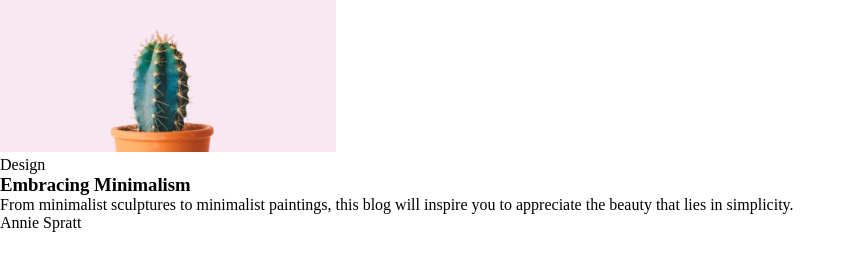
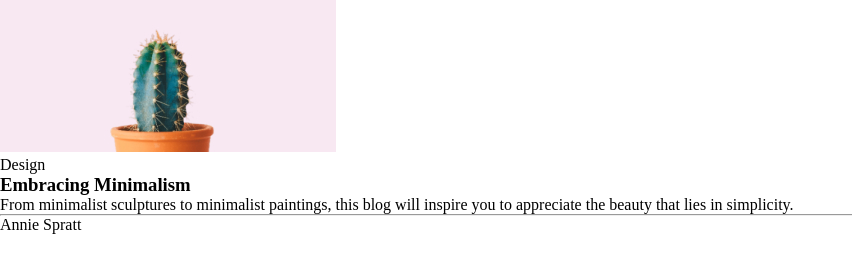
Before and after one commit to MellonFive/devchallenge-Minimal-Blog-Card, a plain HTML site: page index.html in a window 1280 px wide. Shown: the full height of the page, 0-852 px from the left. Drawn offline with Linux system fonts and the light colour scheme.

Commit message:
Add border in HTML

```diff
--- a/index.html
+++ b/index.html
@@ -29,6 +29,9 @@
 
         <h3 class="subtitle">Embracing Minimalism</h3>
         <p class="description">From minimalist sculptures to minimalist paintings, this blog will inspire you to appreciate the beauty that lies in simplicity.</p>
+
+        <hr class="border">
+
         <p class="author">Annie Spratt</p>
       </div>
     </main>
```
